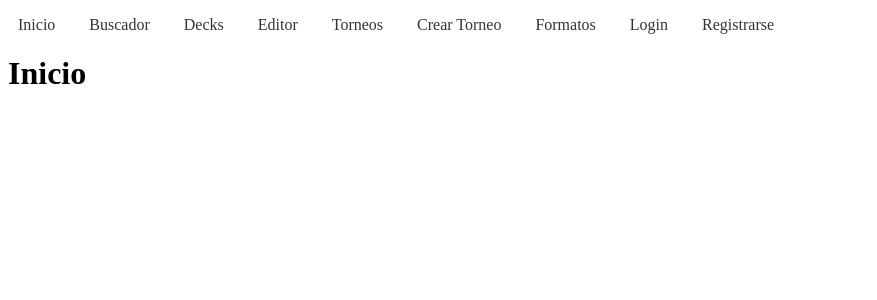
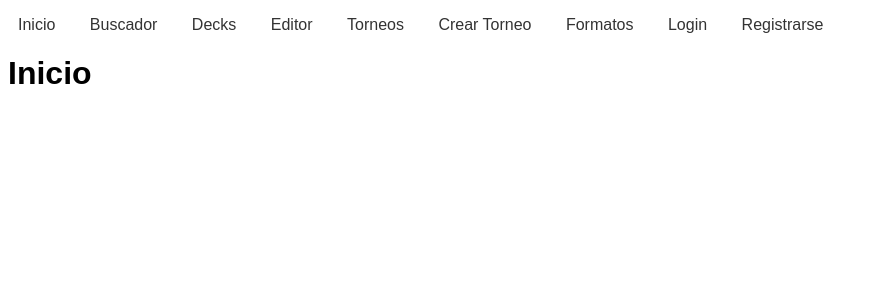
Before and after one commit to Zase55/FFDecks, a Flask app: page / in a window 1280 px wide. Shown: the top 300 px of the page, without its empty margins (0-877 px from the left). Run offline with Flask 3, Linux system fonts and the light colour scheme.

Commit message:
feat: add style font

```diff
--- a/app/static/style.css
+++ b/app/static/style.css
@@ -1,3 +1,5 @@
+body { font-family: Arial, sans-serif}
+
 nav ul {
     list-style-type: none;
     padding: 0;
```
